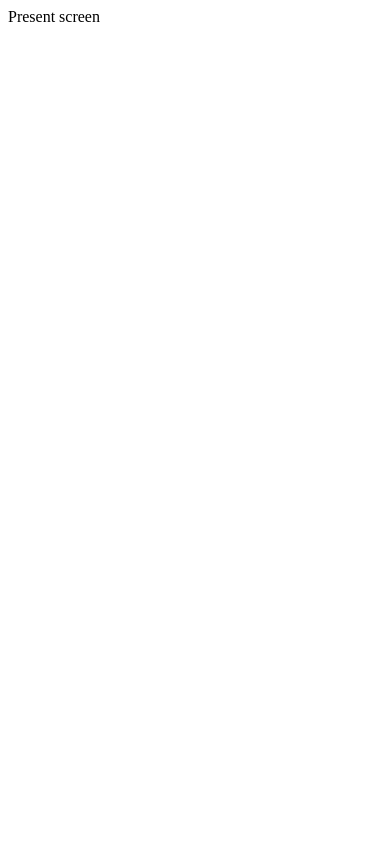
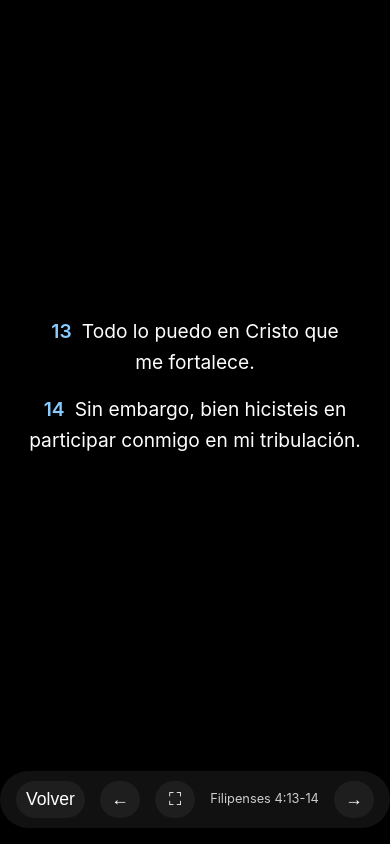
Before and after one commit to JuanGTR/taller_de_cristo, a React (Vite) app: page /present in a window 390 px wide. Built offline with nearby package versions, Linux system fonts and the light colour scheme.

Commit message:
slides working

```diff
--- a/src/pages/BibleSearch.jsx
+++ b/src/pages/BibleSearch.jsx
@@ -70,12 +70,13 @@ export default function BibleSearch() {
         {
           type: "bible",
           ref: preview.ref,
-            chunks: [preview.verses],
+          chunks: preview.verses.map(v => [v]), // <-- each verse becomes its own slide
         },
       ],
     },
   });
 }
+
 
   return (
     <div className="container bible">
--- a/src/pages/Present.jsx
+++ b/src/pages/Present.jsx
@@ -1,19 +1,92 @@
-import { useEffect, useMemo, useRef, useState } from 'react'
-import { useLocation } from 'react-router-dom'
-import { toggleFullscreen } from '../utils/fullscreen'
+import { useEffect, useMemo, useRef, useState } from 'react';
+import { useLocation, useNavigate } from 'react-router-dom';
+import { toggleFullscreen } from '../utils/fullscreen';
+import styles from '../styles/Present.module.css';
 
 function useDeckFromLocation() {
-  const { state } = useLocation()
-  // Simple fallback deck if user opens /present directly
+  const { state } = useLocation();
   return useMemo(() => state?.deck ?? [
-    { type: 'bible', ref: 'Filipenses 4:13-14', chunks: [[
-      { n: '13', t: 'Todo lo puedo en Cristo que me fortalece.' },
-      { n: '14', t: 'Sin embargo, bien hicisteis en participar conmigo en mi tribulación.' },
-    ]] }
-  ], [state])
+    {
+      type: 'bible',
+      ref: 'Filipenses 4:13-14',
+      chunks: [[
+        { n: '13', t: 'Todo lo puedo en Cristo que me fortalece.' },
+        { n: '14', t: 'Sin embargo, bien hicisteis en participar conmigo en mi tribulación.' },
+      ]]
+    }
+  ], [state]);
+}
+
+// Break long lists of verses into smaller slide chunks
+function chunkVerses(verses, size = 3) {
+  const chunks = [];
+  for (let i = 0; i < verses.length; i += size) {
+    chunks.push(verses.slice(i, i + size));
+  }
+  return chunks;
 }
 
 export default function Present() {
-const deck = useDeckFromLocation()
-return <div>Present screen</div>
+  const navigate = useNavigate();
+  const containerRef = useRef(null);
+  const touchStartX = useRef(null);
+
+  const deck = useDeckFromLocation();
+  const firstSlide = deck[0];
+
+  const isChunked = Array.isArray(firstSlide.chunks?.[0]);
+  const chunks = isChunked ? firstSlide.chunks : chunkVerses(firstSlide.chunks || []);
+
+  const [currentChunk, setCurrentChunk] = useState(0);
+
+  function goBack() {
+    setCurrentChunk(c => Math.max(0, c - 1));
+  }
+
+  function goNext() {
+    setCurrentChunk(c => Math.min(chunks.length - 1, c + 1));
+  }
+
+  function handleTouchStart(e) {
+    touchStartX.current = e.touches[0].clientX;
+  }
+
+  function handleTouchEnd(e) {
+    if (touchStartX.current == null) return;
+    const deltaX = e.changedTouches[0].clientX - touchStartX.current;
+    if (deltaX > 50) goBack();
+    else if (deltaX < -50) goNext();
+    touchStartX.current = null;
+  }
+
+  useEffect(() => {
+    const el = containerRef.current;
+    if (!el) return;
+    el.addEventListener('touchstart', handleTouchStart);
+    el.addEventListener('touchend', handleTouchEnd);
+    return () => {
+      el.removeEventListener('touchstart', handleTouchStart);
+      el.removeEventListener('touchend', handleTouchEnd);
+    };
+  }, []);
+
+  return (
+    <div className={styles.present} ref={containerRef}>
+      <div className={styles.present__verse}>
+        {chunks[currentChunk].map(v => (
+          <div key={v.n} className={styles.present__line}>
+            <strong>{v.n}</strong> {v.t}
+          </div>
+        ))}
+      </div>
+
+      <div className={styles.present__dock}>
+        <button className={styles.dock__button} onClick={() => navigate('/')}>Volver</button>
+        <button className={styles.dock__button} onClick={goBack}>←</button>
+        <button className={styles.dock__button} onClick={toggleFullscreen}>⛶</button>
+        <div className={styles.dock__ref}>{firstSlide.ref}</div>
+        <button className={styles.dock__button} onClick={goNext}>→</button>
+      </div>
+    </div>
+  );
 }
--- /dev/null
+++ b/src/styles/Present.module.css
@@ -0,0 +1,148 @@
+.present {
+  position: fixed;
+  inset: 0;
+  background-color: #000;
+  color: #fff;
+  display: flex;
+  flex-direction: column;
+  justify-content: space-between;
+  font-family: -apple-system, BlinkMacSystemFont, sans-serif;
+  padding: 24px 16px 96px;
+  box-sizing: border-box;
+  font-size: clamp(1.2rem, 2.5vw, 2rem);
+  line-height: 1.6;
+}
+
+.present__verse {
+  flex: 1;
+  display: flex;
+  flex-direction: column;
+  justify-content: center;
+  align-items: center;
+  gap: clamp(12px, 2vh, 24px);
+  text-align: center;
+  padding: 0 1rem;
+}
+
+.present__line {
+  font-weight: 400;
+  color: #ffffff;
+  text-wrap: pretty;
+  word-wrap: break-word;
+  overflow-wrap: break-word;
+  max-width: 100%;
+  font-size: clamp(1.2rem, 4vw, 2.4rem);
+}
+
+.present__line strong {
+  font-weight: 600;
+  margin-right: 0.25em;
+  color: #88ccff;
+}
+
+.present__dock {
+  position: fixed;
+  bottom: 16px;
+  left: 50%;
+  transform: translateX(-50%);
+  background: rgba(20, 20, 20, 0.85);
+  border-radius: 50px;
+  box-shadow: 0 8px 20px rgba(0, 0, 0, 0.4);
+  display: flex;
+  align-items: center;
+  justify-content: center;
+  gap: 12px;
+  padding: 12px 20px;
+  backdrop-filter: blur(40px);
+  -webkit-backdrop-filter: blur(40px);
+  flex-wrap: nowrap;
+  max-width: 90%;
+  overflow-x: auto;
+}
+
+.dock__button {
+  background: #1e1e1e;
+  border: none;
+  color: #fff;
+  font-size: clamp(1rem, 3vw, 1.3rem);
+  padding: 10px 14px;
+  border-radius: 20px;
+  white-space: nowrap;
+  transition: background 0.2s;
+  flex-shrink: 0;
+}
+
+.dock__button:hover {
+  background: #333;
+}
+
+.dock__ref {
+  color: #ccc;
+  font-size: clamp(0.8rem, 2.5vw, 1rem);
+  white-space: nowrap;
+}
+
+/* === Media Queries === */
+
+@media (max-width: 600px) {
+  .present {
+    padding: 16px 12px 88px;
+    font-size: 1.1rem;
+  }
+
+  .present__dock {
+    flex-direction: row;
+    flex-wrap: nowrap;
+    justify-content: space-between;
+    gap: 8px;
+    padding: 10px 16px;
+    border-radius: 40px;
+    width: calc(100% - 32px);
+    max-width: 480px;
+  }
+
+  .dock__button {
+    flex: 0 1 auto;
+    font-size: 1.1rem;
+    padding: 8px 10px;
+    min-width: 40px;
+  }
+
+  .dock__ref {
+    font-size: 0.8rem;
+    text-align: center;
+    white-space: nowrap;
+    overflow: hidden;
+    text-overflow: ellipsis;
+  }
+}
+
+@media (min-width: 601px) and (max-width: 1199px) {
+  .present {
+    padding: 24px 20px 96px;
+    font-size: 1.3rem;
+  }
+
+  .present__line {
+    max-width: 90%;
+  }
+
+  .dock__ref {
+    font-size: 0.95rem;
+  }
+}
+
+@media (min-width: 1200px) {
+  .present {
+    padding: 48px 64px 128px;
+    font-size: 1.6rem;
+  }
+
+  .present__line {
+    max-width: 80%;
+  }
+
+  .dock__ref {
+    font-size: 1.1rem;
+  }
+}
```
Lines whose indentation alone changed are shown as unchanged.
